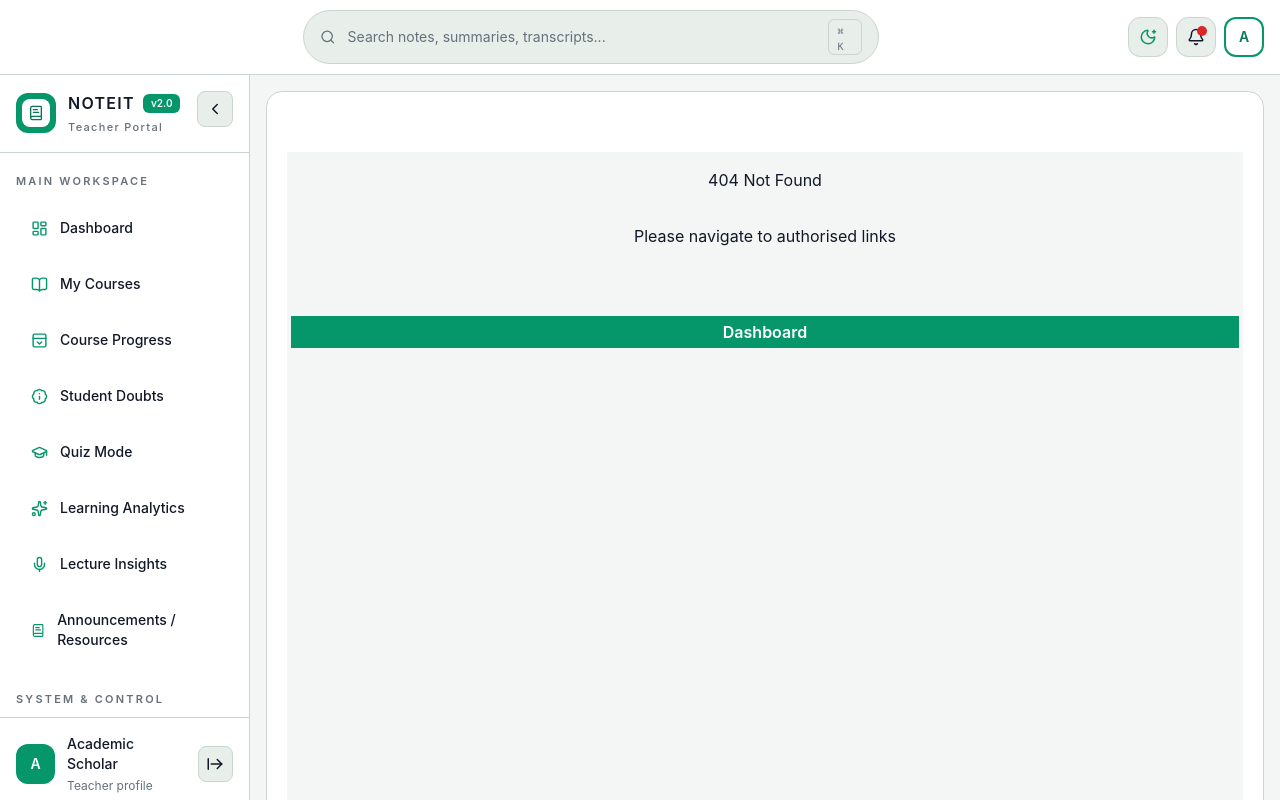
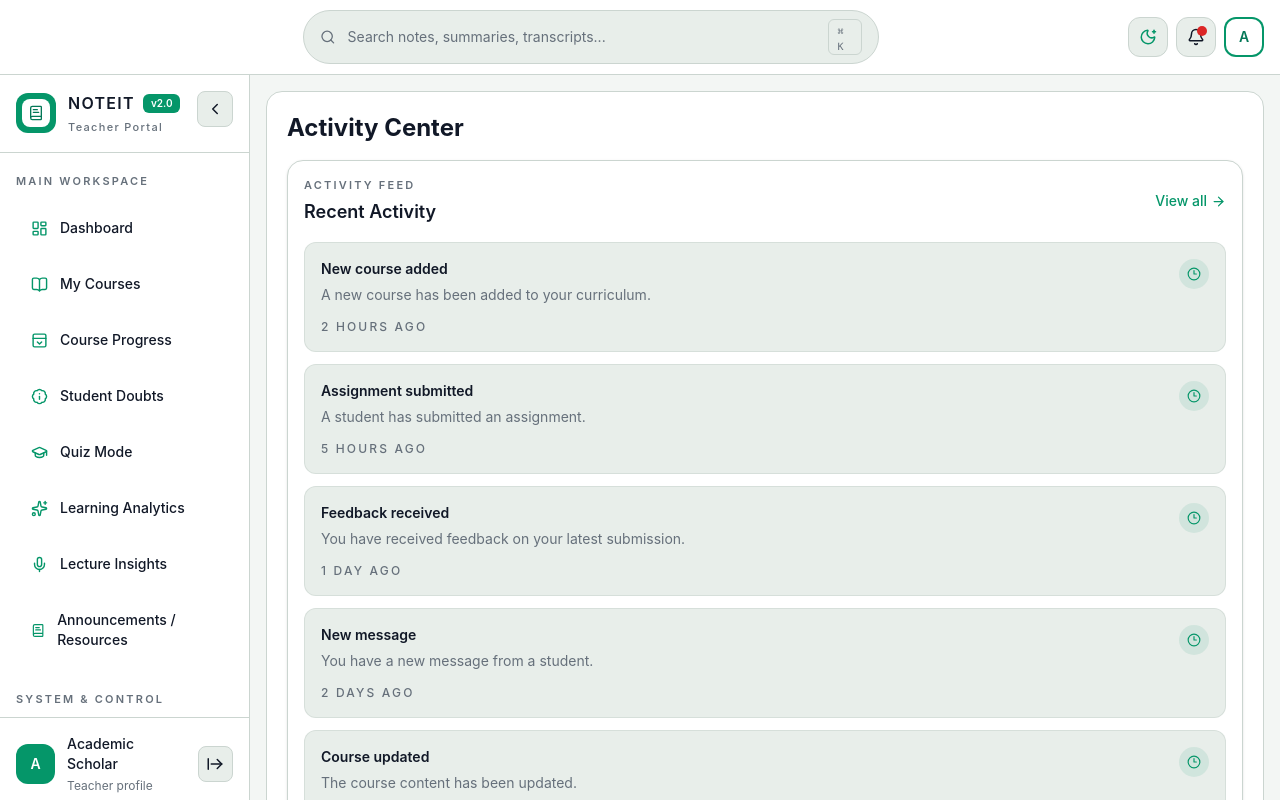
Before and after one commit to Prashant-workhub/teacher-s-portal, a React (Vite) app: page /activity in a window 1280 px wide. Shown: the top 800 px of the page. Built offline with nearby package versions, Linux system fonts and the light colour scheme.

Commit message:
added recent activity page

```diff
--- a/src/App.tsx
+++ b/src/App.tsx
@@ -11,6 +11,7 @@ import LearningAnalytics from "./components/learning-analytics/LearningAnalytics
 import LectureInsights from "./components/lecture-insights/LectureInsights";
 import AnnouncementsResources from "./components/announcements-resources/AnnouncementsResources";
 import ProfileSettings from "./components/profile-settings/ProfileSettings";
+import ActivityCenter from "./components/activityCenter/ActivityCenter";
 
 function App() {
   return (
@@ -31,6 +32,7 @@ const router = createBrowserRouter(
       <Route path='lecture-insights' element={<LectureInsights />} />
       <Route path='announcements-resources' element={<AnnouncementsResources />} />
       <Route path='profile-settings' element={<ProfileSettings />} />
+      <Route path='activity' element={<ActivityCenter />} />
       <Route path='*' element={<NotFound />} />
     </Route>,
   ),
--- a/src/Props/recentActivities.tsx
+++ b/src/Props/recentActivities.tsx
@@ -7,7 +7,7 @@ type RecentActivitiesProps = {
 
 const RecentActivities = ({ data }: RecentActivitiesProps) => {
   return (
-    <div className="min-w-0 overflow-auto max-h-120 rounded-2xl border border-[var(--app-border)] bg-[var(--app-surface)] p-4 text-[var(--app-text)] shadow-sm">
+    <div className="min-w-0 overflow-auto max-h-full rounded-2xl border border-[var(--app-border)] bg-[var(--app-surface)] p-4 text-[var(--app-text)] shadow-sm">
       <div className="mb-4 flex items-center justify-between gap-3">
         <div>
           <p className="text-[11px] font-semibold uppercase tracking-[0.2em] text-[var(--app-muted)]">
--- /dev/null
+++ b/src/components/activityCenter/ActivityCenter.tsx
@@ -0,0 +1,18 @@
+import type { RecentActivity } from "../../types/kpi";
+import RecentActivities from "../../Props/recentActivities";
+import recentActivitiesData from "../facultydb/facultydb";
+
+type ActivityCenterProps = {
+  recentActivities?: RecentActivity[];
+};
+
+const ActivityCenter = ({ recentActivities = recentActivitiesData }: ActivityCenterProps) => {
+  return (
+    <div className="activity-center">
+        <h2 className="text-2xl font-bold mb-4">Activity Center</h2>
+        <RecentActivities data={recentActivities}></RecentActivities>
+    </div>
+  );
+};
+
+export default ActivityCenter;
--- a/src/components/facultydb/facultydb.tsx
+++ b/src/components/facultydb/facultydb.tsx
@@ -1,6 +1,6 @@
 import type { RecentActivity } from "../../types/kpi";
 
-const recentActivities: RecentActivity[] = [
+const recentActivitiesData: RecentActivity[] = [
   {
     id: 1,
     title: "New course added",
@@ -33,4 +33,4 @@ const recentActivities: RecentActivity[] = [
   }
 ];
 
-export default recentActivities;
+export default recentActivitiesData;
--- a/src/components/overview/Overview.tsx
+++ b/src/components/overview/Overview.tsx
@@ -41,7 +41,7 @@ const Overview = ({ recentActivities = recentActivitiesData }: OverviewProps) =>
             subjectOptions={subjectPerformanceKpiOptions.map((item) => item.subject)}
           />
         </div>
-        <div className="h-full md:col-span-2 xl:col-span-1">
+        <div className="h-120 overflow-auto scrollbar-thin scrollbar-thumb-[var(--app-border)] scrollbar-track-[var(--app-surface)] md:col-span-2 xl:col-span-1">
           <RecentActivities data={recentActivities} />
         </div>
       </section>
--- a/src/components/sidebar/Sidebar.tsx
+++ b/src/components/sidebar/Sidebar.tsx
@@ -33,7 +33,7 @@ const workspaceItems = [
 ];
 
 const controlItems = [
-  { label: "Activity Center", to: "/overview", icon: BellRing, badge: "LIVE" },
+  { label: "Activity Center", to: "/activity", icon: BellRing, badge: "LIVE" },
   { label: "Profile & Settings", to: "/profile-settings", icon: Settings },
 ];
 
@@ -96,7 +96,7 @@ const Sidebar = ({ collapsed, onToggleCollapse }: SidebarProps) => {
         </button>
       </div>
 
-      <div className="flex-1 overflow-y-auto px-4 py-5">
+      <div className="flex-1 scroll-container scrollbar-thin scrollbar-thumb-[var(--app-border)] scrollbar-track-[var(--app-surface)] overflow-y-auto px-4 py-5">
         <div className="space-y-7">
           <section>
             {!collapsed ? (
```
